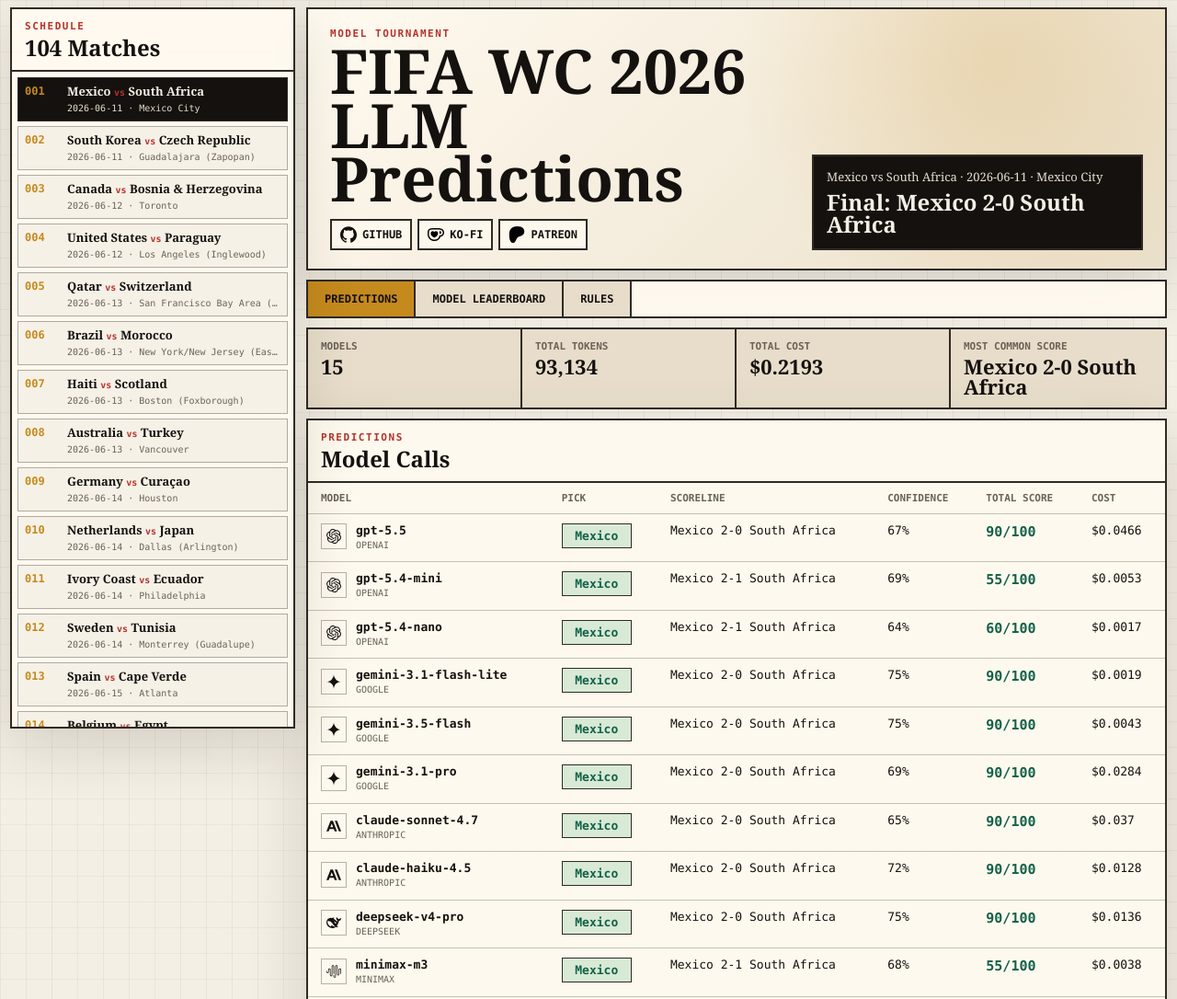
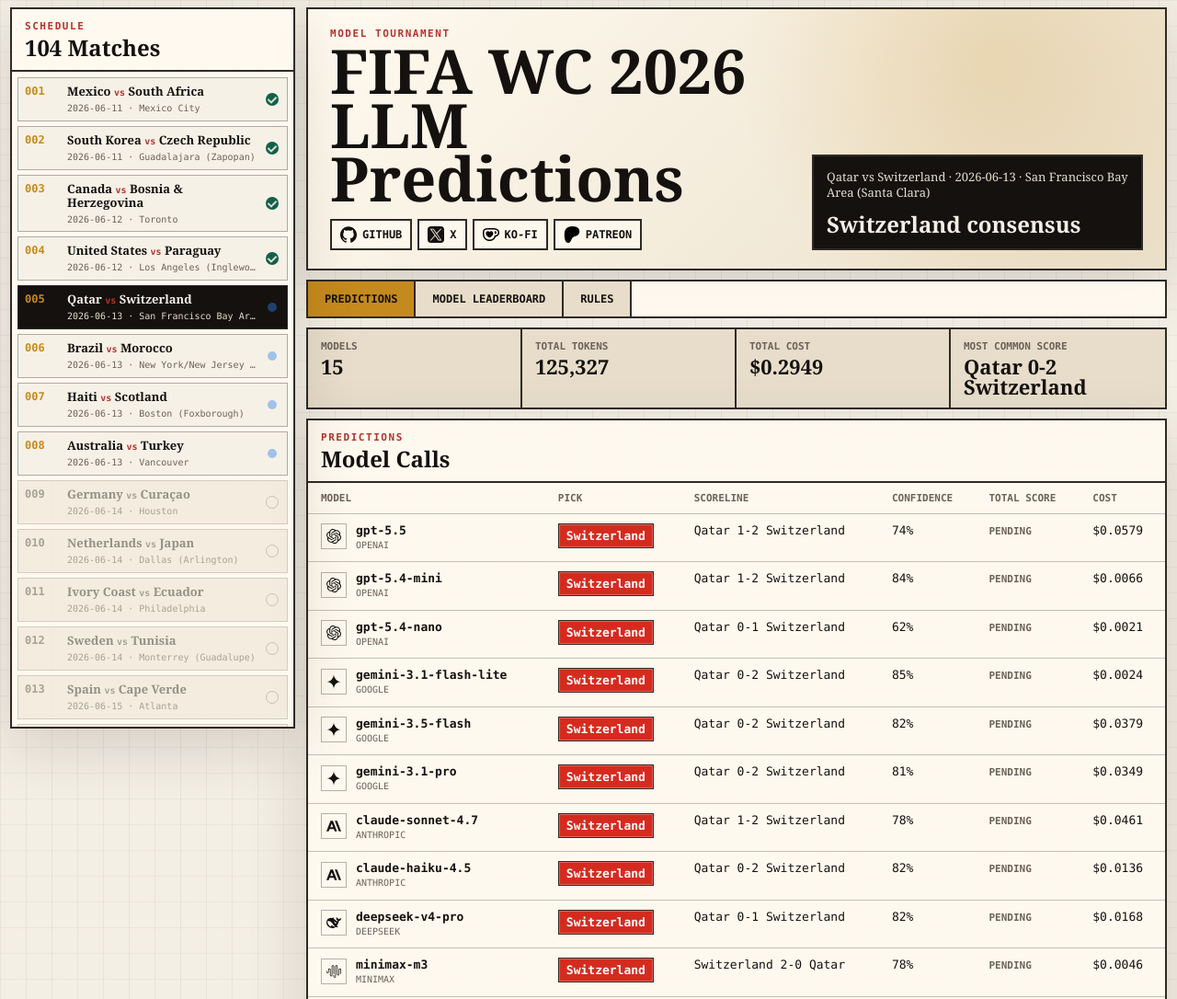
Before and after one commit to avbiswas/fifa_wc_predictor, a website: page cloudflare_app/public/index.html in a window 1280 px wide. Shown: the top 1086 px of the page at 92% size. Drawn offline with Linux system fonts and the light colour scheme.

Commit message:
UI update

```diff
--- a/cloudflare_app/public/app.js
+++ b/cloudflare_app/public/app.js
@@ -19,35 +19,86 @@
 }));
 const modelMetadata = new Map(modelRows.map((row) => [row.alias, row]));
 const leaderboardSort = { key: "total_points", direction: "desc" };
+const pickColors = {
+  Algeria: { bg: "#006633", fg: "#ffffff" },
+  Argentina: { bg: "#75aadb", fg: "#14110f" },
+  Australia: { bg: "#ffcd00", fg: "#14110f" },
+  Austria: { bg: "#c8102e", fg: "#ffffff" },
+  Belgium: { bg: "#fae042", fg: "#14110f" },
+  "Bosnia & Herzegovina": { bg: "#002f6c", fg: "#ffffff" },
+  Brazil: { bg: "#009b3a", fg: "#ffffff" },
+  Canada: { bg: "#d80621", fg: "#ffffff" },
+  "Cape Verde": { bg: "#003893", fg: "#ffffff" },
+  Colombia: { bg: "#fcd116", fg: "#14110f" },
+  Croatia: { bg: "#171796", fg: "#ffffff" },
+  "Curaçao": { bg: "#002b7f", fg: "#ffffff" },
+  "Czech Republic": { bg: "#d7141a", fg: "#ffffff" },
+  "DR Congo": { bg: "#007fff", fg: "#14110f" },
+  Ecuador: { bg: "#ffdd00", fg: "#14110f" },
+  Egypt: { bg: "#ce1126", fg: "#ffffff" },
+  England: { bg: "#cf142b", fg: "#ffffff" },
+  France: { bg: "#0055a4", fg: "#ffffff" },
+  Germany: { bg: "#000000", fg: "#ffffff" },
+  Ghana: { bg: "#fcd116", fg: "#14110f" },
+  Haiti: { bg: "#00209f", fg: "#ffffff" },
+  Iran: { bg: "#239f40", fg: "#ffffff" },
+  Iraq: { bg: "#ce1126", fg: "#ffffff" },
+  "Ivory Coast": { bg: "#f77f00", fg: "#14110f" },
+  Japan: { bg: "#bc002d", fg: "#ffffff" },
+  Jordan: { bg: "#007a3d", fg: "#ffffff" },
+  Mexico: { bg: "#006847", fg: "#ffffff" },
+  Morocco: { bg: "#c1272d", fg: "#ffffff" },
+  Netherlands: { bg: "#ff4f00", fg: "#14110f" },
+  "New Zealand": { bg: "#00247d", fg: "#ffffff" },
+  Norway: { bg: "#ba0c2f", fg: "#ffffff" },
+  Panama: { bg: "#005293", fg: "#ffffff" },
+  Paraguay: { bg: "#0038a8", fg: "#ffffff" },
+  Portugal: { bg: "#006600", fg: "#ffffff" },
+  Qatar: { bg: "#8a1538", fg: "#ffffff" },
+  "Saudi Arabia": { bg: "#006c35", fg: "#ffffff" },
+  Scotland: { bg: "#005eb8", fg: "#ffffff" },
+  Senegal: { bg: "#00853f", fg: "#ffffff" },
+  "South Africa": { bg: "#007a4d", fg: "#ffffff" },
+  "South Korea": { bg: "#c60c30", fg: "#ffffff" },
+  Spain: { bg: "#aa151b", fg: "#ffffff" },
+  Sweden: { bg: "#006aa7", fg: "#ffffff" },
+  Switzerland: { bg: "#d52b1e", fg: "#ffffff" },
+  Tunisia: { bg: "#e70013", fg: "#ffffff" },
+  Turkey: { bg: "#e30a17", fg: "#ffffff" },
+  "United States": { bg: "#3c3b6e", fg: "#ffffff" },
+  Uruguay: { bg: "#0038a8", fg: "#ffffff" },
+  Uzbekistan: { bg: "#0099b5", fg: "#14110f" },
+  Draw: { bg: "#b8b1a7", fg: "#14110f" },
+};
 
 renderSchedule();
 renderLeaderboard();
-selectMatch(matchIdFromHash() || 1);
+selectMatch(selectableMatchId(matchIdFromHash()) || defaultMatchId());
 wireTabs();
 
 window.addEventListener("hashchange", () => {
-  selectMatch(matchIdFromHash() || 1);
+  selectMatch(selectableMatchId(matchIdFromHash()) || defaultMatchId());
 });
 
 function renderSchedule() {
   const list = document.getElementById("scheduleList");
-  const chronologicalSchedule = [...schedule].sort((a, b) => {
-    const kickoffA = Date.parse(a.kickoff_utc || `${a.date}T23:59:59Z`);
-    const kickoffB = Date.parse(b.kickoff_utc || `${b.date}T23:59:59Z`);
-    return kickoffA - kickoffB || Number(a.match_id) - Number(b.match_id);
-  });
+  const chronologicalSchedule = chronologicalMatches();
   const buttons = chronologicalSchedule.map((match, index) => {
+    const status = matchStatus(match);
     const button = document.createElement("button");
-    button.className = "schedule-item";
+    button.className = `schedule-item ${status}`;
     button.type = "button";
     button.dataset.matchId = match.match_id;
+    button.disabled = status === "upcoming";
+    button.setAttribute("aria-label", `${match.team1} vs ${match.team2}, ${status}`);
     button.innerHTML = `
       <span class="schedule-num">${String(index + 1).padStart(3, "0")}</span>
       <span class="schedule-teams">${escapeHtml(match.team1)} <b>vs</b> ${escapeHtml(match.team2)}</span>
       <span class="schedule-meta">${escapeHtml(match.date)} · ${escapeHtml(match.ground)}</span>
+      <span class="schedule-status" aria-hidden="true"></span>
     `;
     button.addEventListener("click", () => {
-      window.location.hash = `match-${match.match_id}`;
+      window.location.hash = `match-${index + 1}`;
     });
     return button;
   });
@@ -56,19 +107,55 @@
 
 function selectMatch(matchId) {
   const match = schedule.find((item) => Number(item.match_id) === Number(matchId)) || schedule[0];
-  const matchName = `${match.team1} vs ${match.team2}`;
-  const predictions = latestByAlias(
-    allPredictions.filter((row) => Number(row.match_id) === Number(match.match_id) || row.match === matchName),
-  );
+  const predictions = latestByAlias(predictionsForMatch(match));
   const result = predictionStore.results?.[String(match.match_id)];
 
   for (const button of document.querySelectorAll(".schedule-item")) {
     button.classList.toggle("active", Number(button.dataset.matchId) === Number(match.match_id));
   }
+  document.querySelector(".schedule-item.active")?.scrollIntoView({ block: "nearest" });
 
   renderSummary(match, predictions, result);
   renderPredictionState(predictions);
   renderPredictionTable(predictions);
+}
+
+function matchStatus(match) {
+  const predictions = predictionsForMatch(match);
+  if (predictionStore.results?.[String(match.match_id)] || predictions.some((row) => row.score)) {
+    return "done";
+  }
+  return predictions.length ? "predicted" : "upcoming";
+}
+
+function predictionsForMatch(match) {
+  const matchName = `${match.team1} vs ${match.team2}`;
+  return allPredictions.filter(
+    (row) => Number(row.match_id) === Number(match.match_id) || row.match === matchName,
+  );
+}
+
+function defaultMatchId() {
+  const chronologicalSchedule = chronologicalMatches();
+  const firstPredicted = chronologicalSchedule.find((match) => matchStatus(match) === "predicted");
+  if (firstPredicted) return Number(firstPredicted.match_id);
+
+  const doneMatches = chronologicalSchedule.filter((match) => matchStatus(match) === "done");
+  return Number(doneMatches.at(-1)?.match_id || chronologicalSchedule[0]?.match_id || 1);
+}
+
+function selectableMatchId(matchId) {
+  if (!matchId) return null;
+  const match = schedule.find((item) => Number(item.match_id) === Number(matchId));
+  return match && matchStatus(match) !== "upcoming" ? Number(match.match_id) : null;
+}
+
+function chronologicalMatches() {
+  return [...schedule].sort((a, b) => {
+    const kickoffA = Date.parse(a.kickoff_utc || `${a.date}T23:59:59Z`);
+    const kickoffB = Date.parse(b.kickoff_utc || `${b.date}T23:59:59Z`);
+    return kickoffA - kickoffB || Number(a.match_id) - Number(b.match_id);
+  });
 }
 
 function latestByAlias(rows) {
@@ -358,11 +445,7 @@
 }
 
 function chronologicalMatchNumber(matchId) {
-  const ordered = [...schedule].sort((a, b) => {
-    const kickoffA = Date.parse(a.kickoff_utc || `${a.date}T23:59:59Z`);
-    const kickoffB = Date.parse(b.kickoff_utc || `${b.date}T23:59:59Z`);
-    return kickoffA - kickoffB || Number(a.match_id) - Number(b.match_id);
-  });
+  const ordered = chronologicalMatches();
   return ordered.findIndex((match) => Number(match.match_id) === Number(matchId)) + 1;
 }
 
@@ -417,7 +500,8 @@
 
 function matchIdFromHash() {
   const match = window.location.hash.match(/^#match-(\d+)$/);
-  return match ? Number(match[1]) : null;
+  if (!match) return null;
+  return Number(chronologicalMatches()[Number(match[1]) - 1]?.match_id || 0) || null;
 }
 
 function mode(values) {
@@ -437,7 +521,10 @@
 function cellWithPick(value) {
   const td = document.createElement("td");
   const span = document.createElement("span");
-  span.className = "pick";
+  const colors = pickColors[value] || pickColors.Draw;
+  span.className = `pick ${colors === pickColors.Draw ? "draw-pick" : "team-pick"}`;
+  span.style.setProperty("--pick-bg", colors.bg);
+  span.style.setProperty("--pick-fg", colors.fg);
   span.textContent = value ?? "";
   td.append(span);
   return td;
--- a/cloudflare_app/public/index.html
+++ b/cloudflare_app/public/index.html
@@ -25,6 +25,10 @@
               <a class="social-link" href="https://github.com/avbiswas/fifa_wc_predictor" target="_blank" rel="noreferrer">
                 <img src="/icons/github.svg" alt="" aria-hidden="true" />
                 <span>GitHub</span>
+              </a>
+              <a class="social-link" href="https://x.com/neural_avb" target="_blank" rel="noreferrer">
+                <img src="/icons/x.svg" alt="" aria-hidden="true" />
+                <span>X</span>
               </a>
               <a class="social-link" href="https://ko-fi.com/neuralavb" target="_blank" rel="noreferrer">
                 <img src="/icons/kofi.svg" alt="" aria-hidden="true" />
--- a/cloudflare_app/public/styles.css
+++ b/cloudflare_app/public/styles.css
@@ -136,7 +136,7 @@
 .schedule-item {
   width: 100%;
   display: grid;
-  grid-template-columns: 38px minmax(0, 1fr);
+  grid-template-columns: 38px minmax(0, 1fr) 18px;
   gap: 5px 8px;
   min-height: 48px;
   margin: 0 0 5px;
@@ -148,11 +148,18 @@
   cursor: pointer;
 }
 
-.schedule-item:hover,
+.schedule-item:not(:disabled):hover,
 .schedule-item.active {
   border-color: var(--line);
   background: var(--ink);
   color: var(--paper);
+}
+
+.schedule-item:disabled {
+  border-color: rgba(47, 42, 36, 0.16);
+  background: rgba(231, 221, 202, 0.46);
+  color: rgba(20, 17, 15, 0.42);
+  cursor: not-allowed;
 }
 
 .schedule-num {
@@ -186,9 +193,69 @@
   white-space: nowrap;
 }
 
-.schedule-item:hover .schedule-meta,
+.schedule-status {
+  grid-column: 3;
+  grid-row: 1 / span 2;
+  align-self: center;
+  justify-self: center;
+  width: 14px;
+  height: 14px;
+}
+
+.schedule-item.predicted .schedule-status {
+  width: 10px;
+  height: 10px;
+  border-radius: 999px;
+  background: #2f80ed;
+  box-shadow: 0 0 0 0 rgba(47, 128, 237, 0.54);
+  animation: prediction-pulse 1.25s ease-in-out infinite;
+}
+
+.schedule-item.done .schedule-status {
+  position: relative;
+  border-radius: 999px;
+  background: var(--green);
+}
+
+.schedule-item.done .schedule-status::after {
+  content: "";
+  position: absolute;
+  left: 4px;
+  top: 2px;
+  width: 4px;
+  height: 7px;
+  border: solid rgba(244, 239, 229, 0.88);
+  border-width: 0 2px 2px 0;
+  transform: rotate(45deg);
+}
+
+.schedule-item.upcoming .schedule-status {
+  border: 1px solid rgba(47, 42, 36, 0.22);
+  border-radius: 999px;
+}
+
+.schedule-item:disabled .schedule-num,
+.schedule-item:disabled .schedule-meta,
+.schedule-item:disabled .schedule-teams b {
+  color: rgba(20, 17, 15, 0.34);
+}
+
+.schedule-item:not(:disabled):hover .schedule-meta,
 .schedule-item.active .schedule-meta {
   color: var(--paper-2);
+}
+
+@keyframes prediction-pulse {
+  0%,
+  100% {
+    opacity: 0.42;
+    box-shadow: 0 0 0 0 rgba(47, 128, 237, 0.42);
+  }
+
+  50% {
+    opacity: 1;
+    box-shadow: 0 0 0 5px rgba(47, 128, 237, 0);
+  }
 }
 
 .benchmark-view {
@@ -323,10 +390,16 @@
   min-width: 76px;
   padding: 5px 8px;
   border: 1px solid var(--line);
-  background: #d8ead5;
-  color: var(--green);
+  background: var(--pick-bg, #d8ead5);
+  color: var(--pick-fg, var(--green));
   font-weight: 900;
   text-align: center;
+  box-shadow: inset 0 0 0 1px rgba(255, 250, 240, 0.28);
+}
+
+.draw-pick {
+  border-color: rgba(47, 42, 36, 0.52);
+  box-shadow: none;
 }
 
 .model-label {
```
Also changed, not shown: cloudflare_app/public/icons/x.svg (added).
